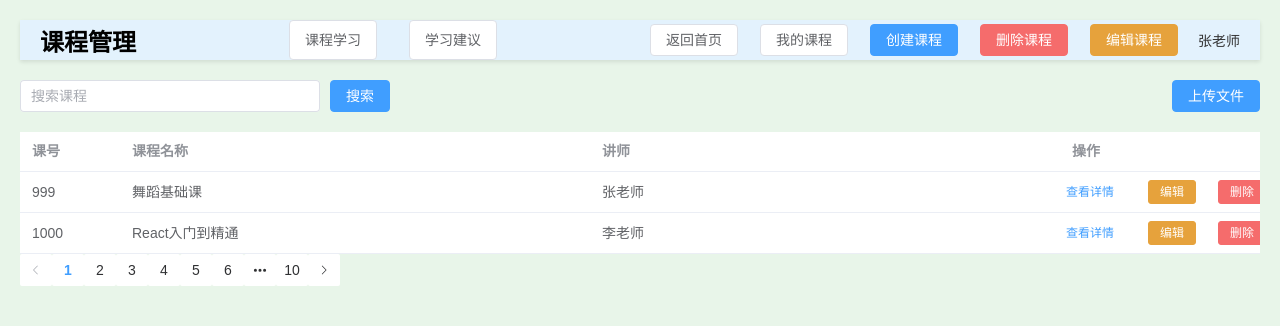
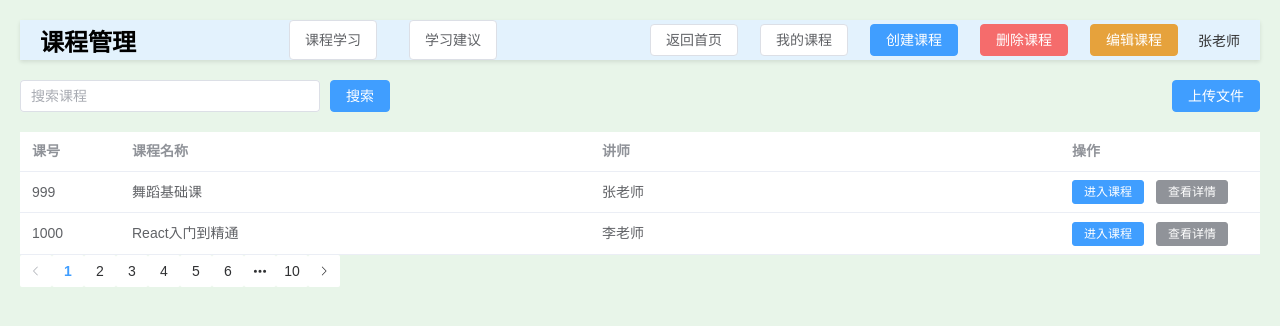
Before and after one commit to n1uz1/Edumaster, a Vue app: page /course-management in a window 1280 px wide. Shown: the top 326 px of the page. Built offline with nearby package versions, Linux system fonts and the light colour scheme; no server answers.

Commit message:
删除和编辑

```diff
--- a/src/views/CourseManagement.vue
+++ b/src/views/CourseManagement.vue
@@ -77,29 +77,20 @@
         <el-table-column prop="instructor" label="讲师" />
         <el-table-column fixed="right" label="操作" width="200">
           <template #default="scope">
-            <div class="operation-buttons">
-              <el-button
-                @click="viewCourseDetail(scope.row)"
-                type="text"
-                size="small"
-              >
-                查看详情
-              </el-button>
-              <el-button
-                type="warning"
-                size="small"
-                @click="handleEditCourse(scope.row)"
-              >
-                编辑
-              </el-button>
-              <el-button
-                type="danger"
-                size="small"
-                @click="handleDeleteCourse(scope.row)"
-              >
-                删除
-              </el-button>
-            </div>
+            <el-button
+              type="primary"
+              size="small"
+              @click="$router.push(`/course-detail/${scope.row.courseId}`)"
+            >
+              进入课程
+            </el-button>
+            <el-button
+              type="info"
+              size="small"
+              @click="handleViewDetail(scope.row)"
+            >
+              查看详情
+            </el-button>
           </template>
         </el-table-column>
       </el-table>
@@ -504,8 +495,20 @@ export default {
         this.$message.error('删除课程失败：' + error.message)
       }
     },
-    handleEditCourse() {
-      this.editSelectDialogVisible = true
+    handleEditCourse(course) {
+      // 设置要编辑的课程信息
+      this.editingCourse = {
+        courseId: course.courseId,
+        title: course.title,
+        description: course.description,
+        creatorId: 1
+      }
+
+      // 关闭"我的课程"弹窗
+      this.myCoursesDialogVisible = false
+
+      // 打开编辑表单弹窗
+      this.editFormDialogVisible = true
     },
     handleEditSelectionChange(selection) {
       this.selectedEditCourse = selection[0]
@@ -526,7 +529,7 @@ export default {
     async submitEdit() {
       try {
         const response = await axios.put(
-          `http://localhost:8081/courses/${this.editingCourse.id}`,
+          `http://localhost:8081/courses/${this.editingCourse.courseId}`,
           {
             title: this.editingCourse.title,
             description: this.editingCourse.description,
@@ -536,25 +539,31 @@ export default {
         )
 
         if (response.data && response.data.code === 200) {
+          // 关闭编辑表单弹窗
           this.editFormDialogVisible = false
 
+          // 更新本地课程列表中的数据
           const index = this.myPublishedCourses.findIndex(
-            course => course.id === this.editingCourse.id
+            course => course.courseId === this.editingCourse.id
           )
           if (index !== -1) {
             this.myPublishedCourses[index] = {
               ...this.myPublishedCourses[index],
-              ...this.editingCourse
+              title: this.editingCourse.title,
+              description: this.editingCourse.description
             }
           }
 
-          this.selectedEditCourse = null
+          // 重置编辑表单
           this.editingCourse = {
             id: null,
             title: '',
             description: '',
             creatorId: 1
           }
+
+          // 重新加载课程列表
+          this.loadAllCourses()
         }
       } catch {
         // 静默处理错误
```
